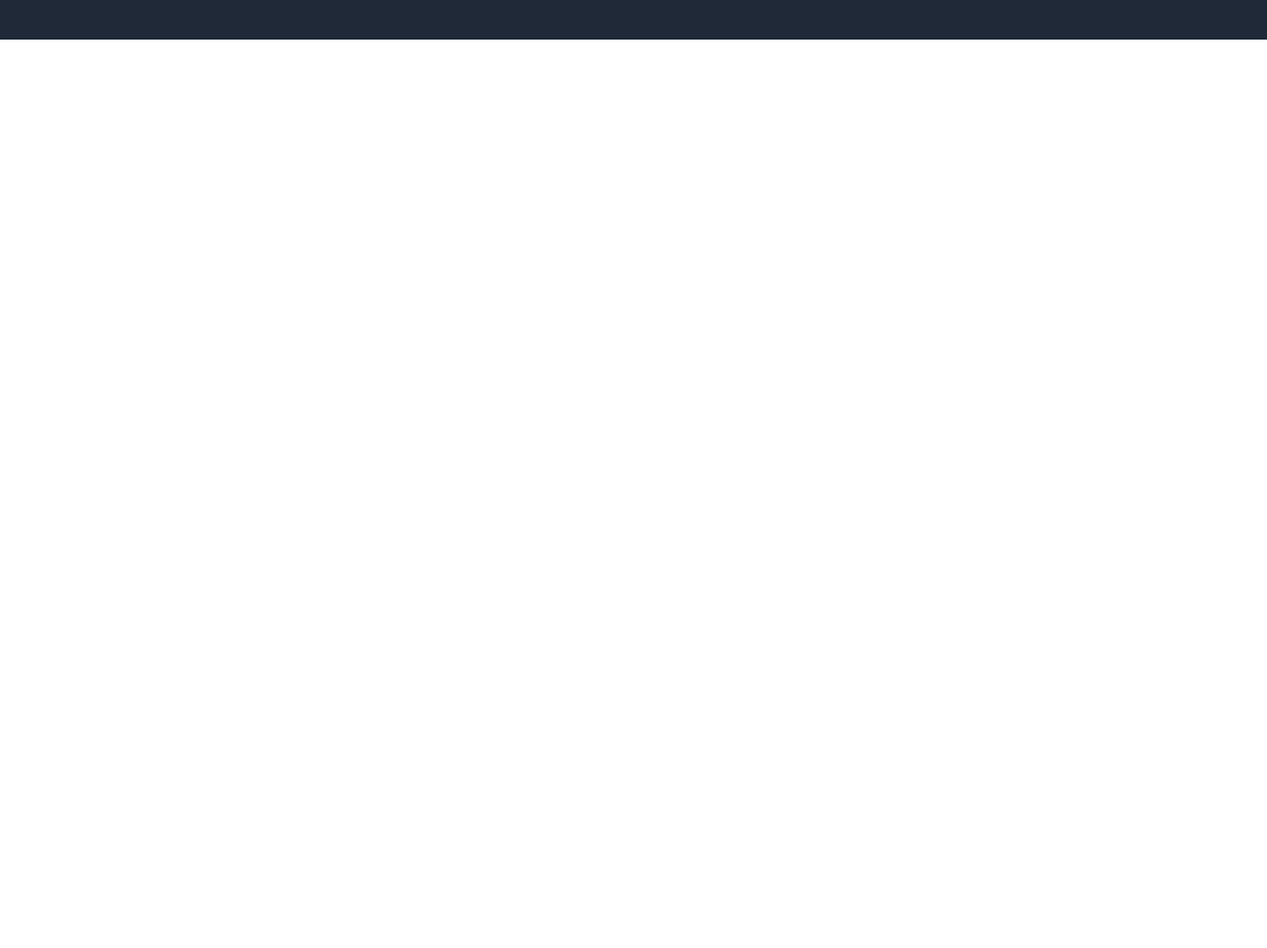
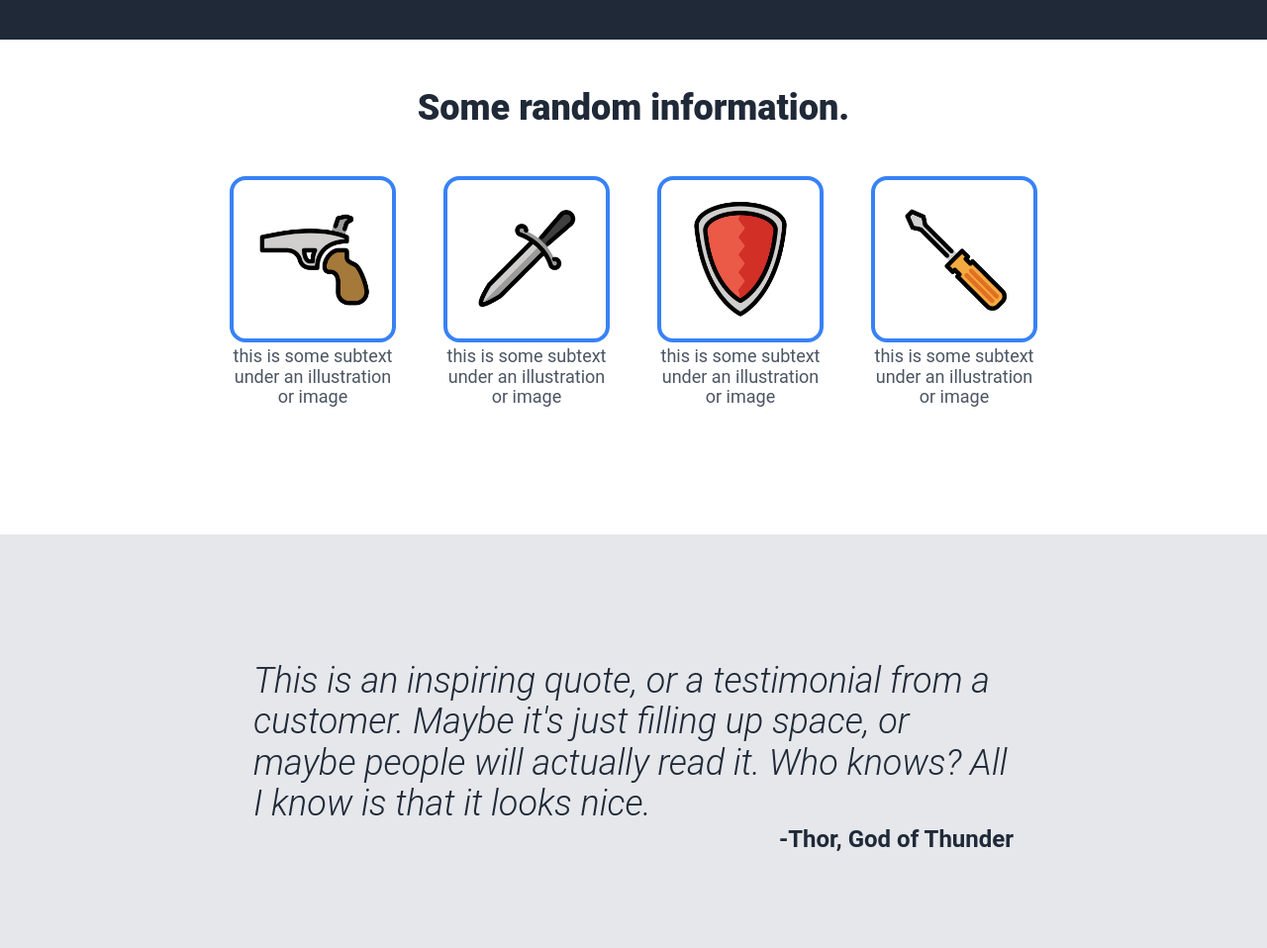
Before and after one commit to ngleb/odin-landing-page, a plain HTML site: page index.html in a window 1280 px wide. Shown: the part 500-1458 px from the top of the page at 99% size. Before the commit the page ends 800 px from the top, so only its background shows below. Drawn offline with Linux system fonts and the light colour scheme.

Commit message:
Add images and quote sections with styling

```diff
--- a/index.html
+++ b/index.html
@@ -8,6 +8,7 @@
   <body>
 	<div class="header">
 	  <div class="container">
+
 		<div class="nav">
 		  <span class="logo">Header Logo</span>
 		  <ul class="links">
@@ -16,6 +17,7 @@
 			<li><a href="#">header link three</a></li>
 		  </ul>
 		</div>
+
 		<div class="hero">
 		  <div class="hero-left">
 			<h1 class="hero-text">This website is awesome</h1>
@@ -26,9 +28,43 @@
 			<img src="img.jpg" class="hero-image" alt="this is a placeholder for an image">
 		  </div>
 		</div>
+
 	  </div>
 	</div>
 
+	<div class="info">
+	  <div class="container">
+		<div class="info-content">
+		  <h2 class="info-header">Some random information.</h2>
+		  <div class="info-cards">
+			<div class="card">
+			  <img class="info-image" src="images/gun.png">
+			  <p class="info-subtext">this is some subtext under an illustration or image</p>
+			</div>
+			<div class="card">
+			  <img class="info-image" src="images/sword.png">
+			  <p class="info-subtext">this is some subtext under an illustration or image</p>
+			</div>
+			<div class="card">
+			  <img class="info-image" src="images/shield.png">
+			  <p class="info-subtext">this is some subtext under an illustration or image</p>
+			</div>
+			<div class="card">
+			  <img class="info-image" src="images/screwdriver.png">
+			  <p class="info-subtext">this is some subtext under an illustration or image</p>
+			</div>
+		  </div>
+		</div>
+	  </div>
+	</div>
 
+	<div class="quote">
+	  <div class="container">
+		<div class="quote-content">
+		  <p class="quote-text">This is an inspiring quote, or a testimonial from a customer. Maybe it's just filling up space, or maybe people will actually read it. Who knows? All I know is that it looks nice.</p>
+		  <p class="quote-author">-Thor, God of Thunder</p>
+		</div>
+	  </div>
+	</div>
   </body>
 </html>
--- a/style.css
+++ b/style.css
@@ -98,3 +98,69 @@ html {
   object-fit: cover;
   aspect-ratio: 2 / 1;
 }
+
+
+/* Info section with images */
+
+.info-content {
+  display: flex;
+  flex-direction: column;
+  align-items: center;
+}
+
+.info-header {
+  padding-top: 48px;
+  color: #1f2937;
+  font-weight: 900;
+  font-size: 36px;
+}
+
+.info-cards {
+  padding-top: 48px;
+  padding-bottom: 128px;
+  display: flex;
+  justify-content: center;
+  gap: 48px;
+}
+
+.card {
+  flex: 0 1 168px;
+}
+
+.info-image {
+  max-width: 100%;
+  border: 4px solid #3882f6;
+  border-radius: 16px;
+}
+
+.info-subtext {
+  text-align: center;
+  color: #4b5563;
+  font-size: 18px;
+  line-height: 1.15;
+}
+
+
+/* Quote section */
+.quote {
+  background-color: #e5e7eb;
+}
+
+.quote-content {
+  padding: 128px 128px 96px;
+}
+
+.quote-text {
+  color: #1f2937;
+  font-style: italic;
+  font-size: 36px;
+  font-weight: 300;
+  line-height: 1.15;
+}
+
+.quote-author {
+  text-align: right;
+  color: #1f2937;
+  font-size: 24px;
+  font-weight: 700;
+}
```
